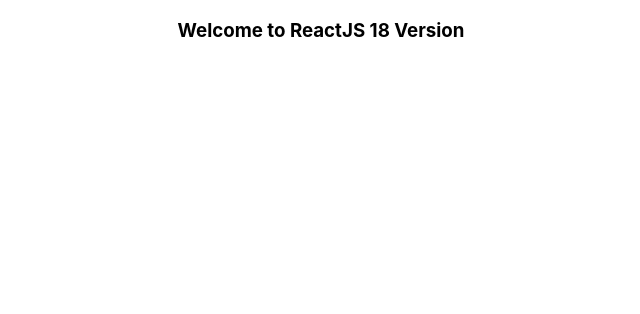
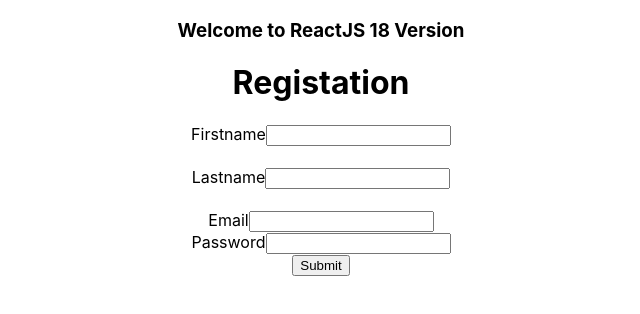
Before and after one commit to Reehana12/rb14, a React (Create React App) app: page / in a window 1280 px wide. Shown: the top 314 px of the page, without its empty margins (319-959 px from the left). Built offline with nearby package versions, Linux system fonts and the light colour scheme.

Commit message:
formik with basic validation

```diff
--- a/package.json
+++ b/package.json
@@ -6,6 +6,7 @@
     "@testing-library/jest-dom": "^5.16.4",
     "@testing-library/react": "^13.2.0",
     "@testing-library/user-event": "^13.5.0",
+    "formik": "^2.2.9",
     "react": "^18.1.0",
     "react-dom": "^18.1.0",
     "react-scripts": "5.0.1",
--- a/src/App.jsx
+++ b/src/App.jsx
@@ -1,9 +1,12 @@
 import logo from "./logo.svg";
 import "./App.css";
+import Signupform from "./Signupform";
+
 function App() {
   return (
     <div className="App">
       <h3>Welcome to ReactJS 18 Version</h3>
+      <Signupform></Signupform>
     </div>
   );
 }
--- /dev/null
+++ b/src/Signupform.jsx
@@ -0,0 +1,52 @@
+import React from 'react';
+import {useFormik} from 'formik'
+function Signupform(props) {
+    function validate(values){
+        var errors = {}
+        //first name validation
+        if(values.firstname===null || values.firstname===''){
+            errors.firstname = "first name is required field"
+        }
+        //last name validation
+        if(values.lastname===null || values.lastname===''){
+            errors.lastname = "last name is required field"
+        }
+        return errors
+    }
+    const myform = useFormik({
+        initialValues:{
+            firstname:'',
+            lastname:'',
+            email:'',
+            password:''
+        },
+        validate:validate,
+        onSubmit:(values)=>{
+            console.log("submit called",values)
+        }
+    })
+    return (
+        <div>
+            <h1>Registation</h1>
+            <form onSubmit={myform.handleSubmit}>
+                <label htmlFor="firstname">Firstname</label>
+                <input type="text" id="firstname" name="firstname" onChange={myform.handleChange} value={myform.values.firstname}/>
+                <br></br>
+                <h4>{myform.errors.firstname}</h4>
+                <label htmlFor="lastname">Lastname</label>
+                <input type="text" id="lastname" name="lastname" onChange={myform.handleChange} value={myform.values.lastname}/>
+                <br></br>
+                <h4>{myform.errors.lastname}</h4>
+                <label htmlFor="email">Email</label>
+                <input type="text" id="email" name="email" onChange={myform.handleChange} value={myform.values.email}/>
+                <br></br>
+                <label htmlFor="password">Password</label>
+                <input type="password" id="password" name="password" onChange={myform.handleChange} value={myform.values.password}/>
+                <br></br>
+                <button type="submit">Submit</button>
+            </form>
+        </div>
+    );
+}
+
+export default Signupform;
```
Also changed, not shown: 1 other file (tests, documents, lock files or other folders).
